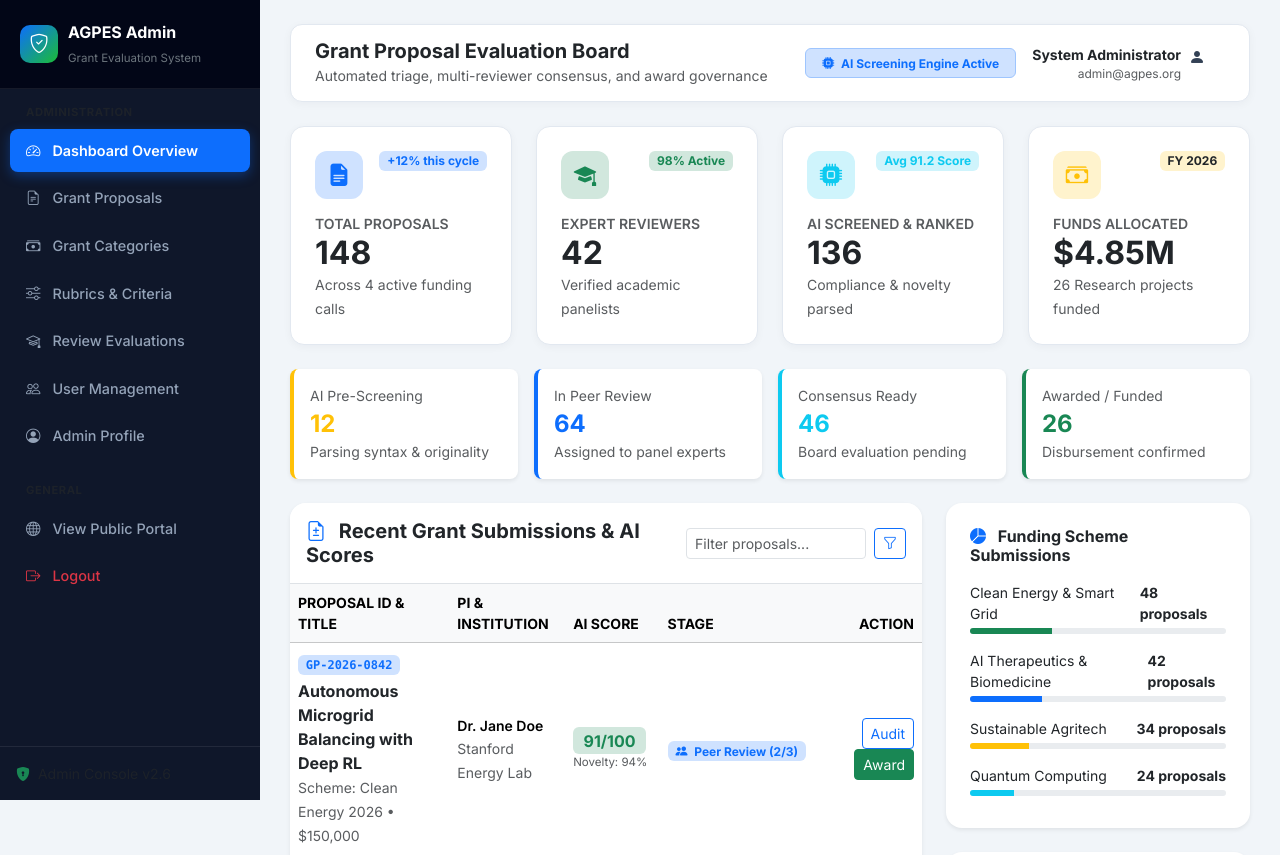
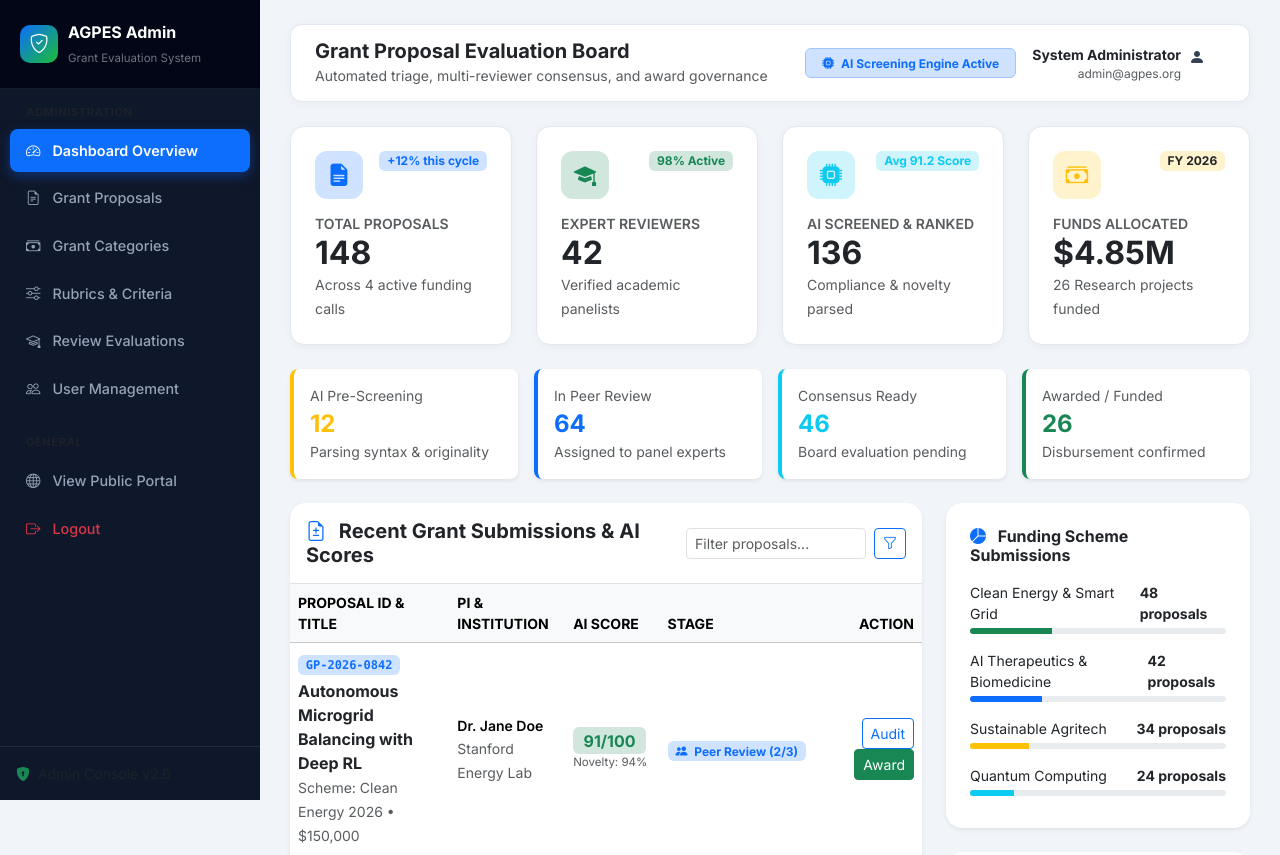
Before and after one commit to VishnuSuresh0204/Automated-Grant-Proposal-Evaluation-, a Django app: page /admin/ in a window 1280 px wide. Shown: the top 855 px of the page. Run offline with Django 5.2, Linux system fonts and the light colour scheme; the visitor is signed in with stand-in values (Sample User, id 1); data comes from the database, SQL or seed files in the repository; data that the repository does not hold is empty; some libraries are stand-ins or nearby versions.

Commit message:
Remove admin profile navigation link
Co-authored-by: Copilot <223556219+Copilot@users.noreply.github.com>

```diff
--- a/templates/admin/commen.html
+++ b/templates/admin/commen.html
@@ -170,9 +170,6 @@
       <a href="/admin/users/" class="ag-sidebar-link {% if 'users' in request.path %}active{% endif %}">
         <i class="bi bi-people"></i> User Management
       </a>
-      <a href="/profile/" class="ag-sidebar-link {% if 'profile' in request.path %}active{% endif %}">
-        <i class="bi bi-person-circle"></i> Admin Profile
-      </a>
 
       <div class="text-uppercase x-small text-muted px-3 mt-4 mb-2" style="font-size: 0.7rem; font-weight: 700; letter-spacing: 0.05em;">General</div>
       <a href="/" class="ag-sidebar-link">
```
